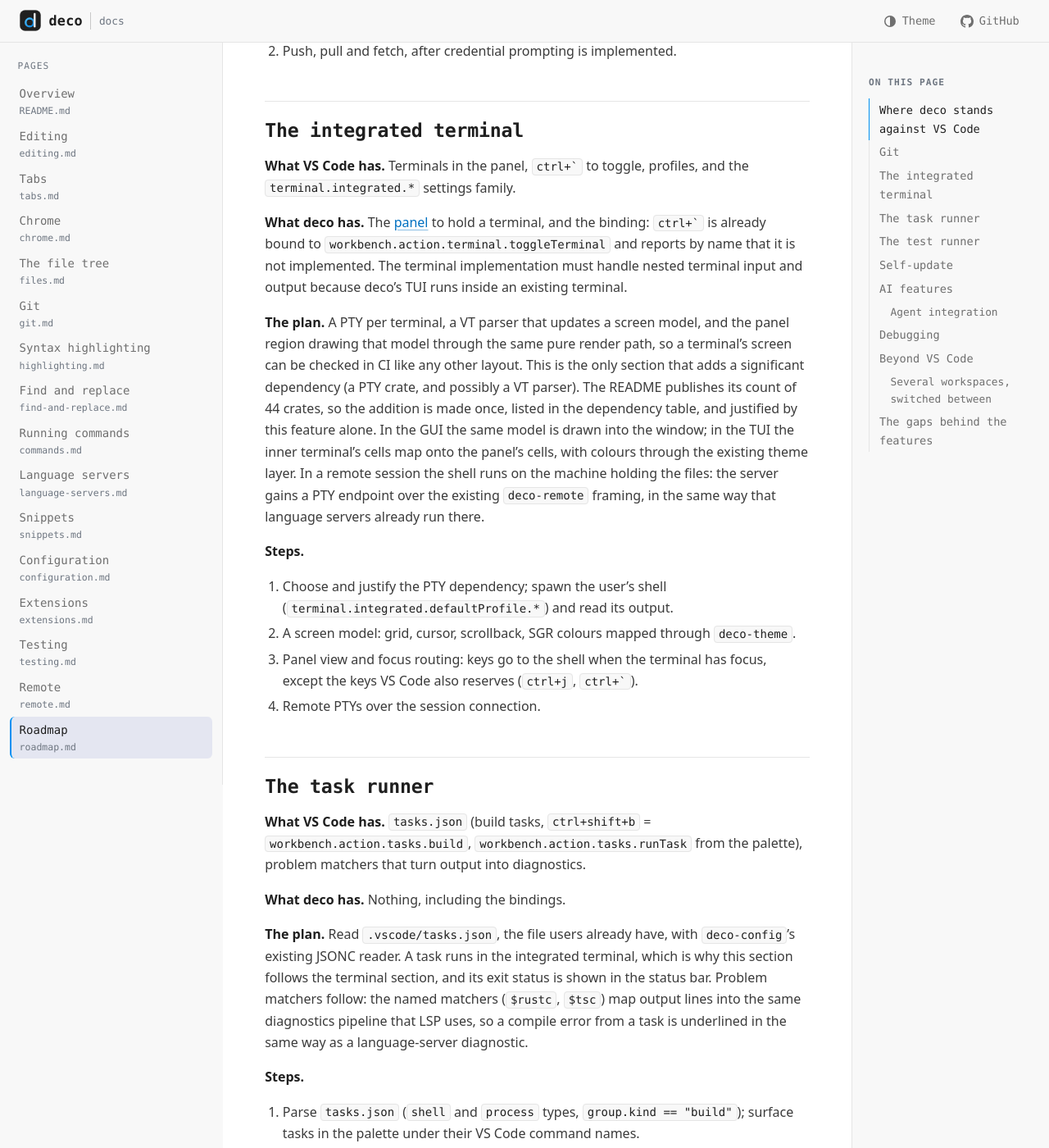
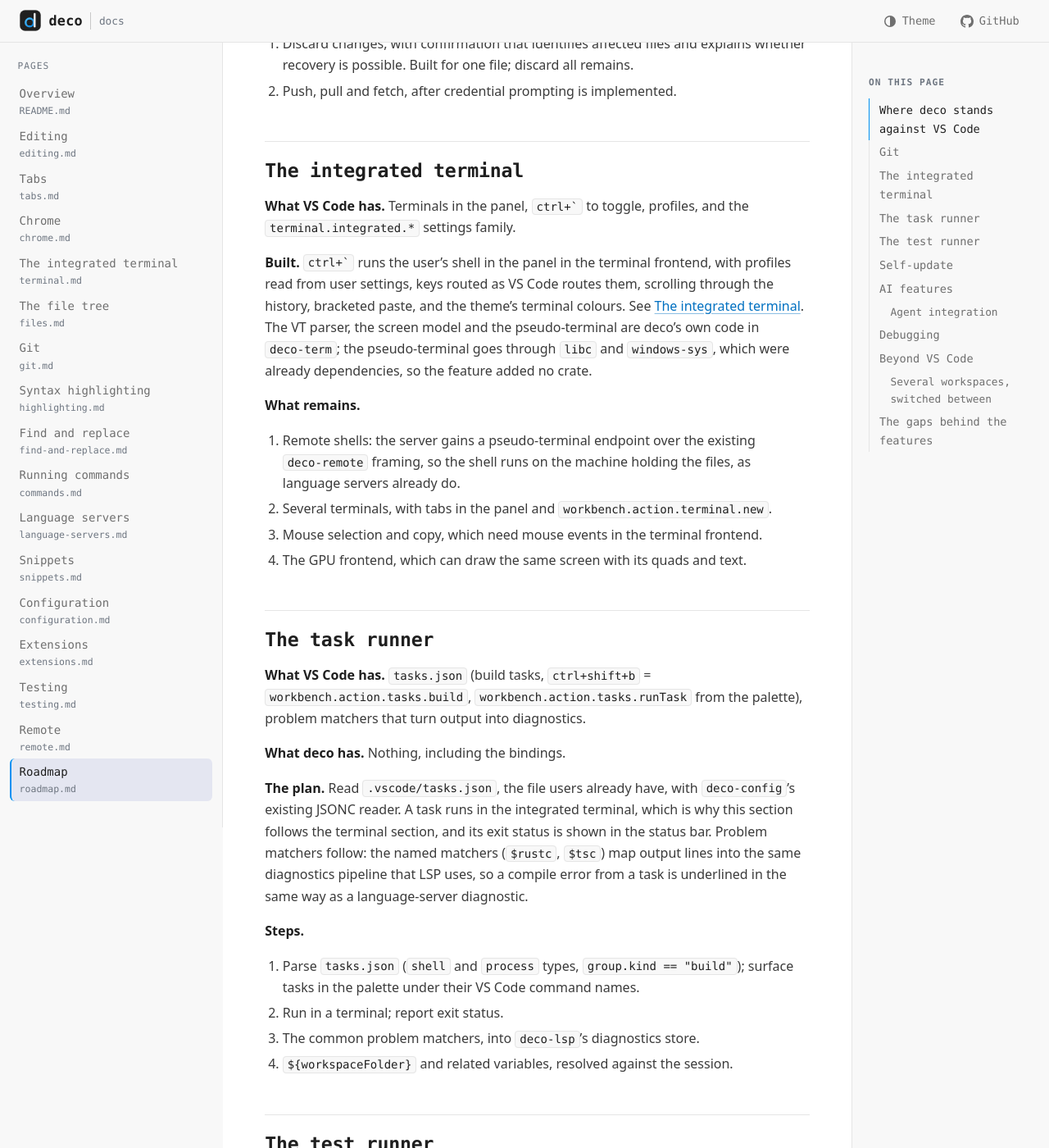
Before and after one commit to sabas0ba/deco, a Jekyll site: the page built from docs/roadmap.md, in a window 1280 px wide and 1400 px high, scrolled down 2125 px. Shown: the whole window at 82% size. Built offline with Jekyll 4.4.1, drawn with Linux system fonts in a browser that asks for light colours; our own code applies the rules of GitHub Pages for plain Markdown files; some of the changed text lies outside the part shown.

Commit message:
docs: the integrated terminal
A page for the terminal with an animation generated from a scripted
shell, and the README, chrome, commands and roadmap pages updated to
match. The palette demonstrations change because the palette now lists
the terminal commands.

Co-Authored-By: Claude Opus 5.5 <noreply@anthropic.com>
Claude-Session: https://claude.ai/code/session_014eKQZ5rqt4SPbwj2x8nDqc

```diff
--- a/docs/_data/nav.yml
+++ b/docs/_data/nav.yml
@@ -23,6 +23,11 @@
   path: chrome.md
   url: /chrome.html
   blurb: The side bar and the panel, and where the space comes from
+
+- title: The integrated terminal
+  path: terminal.md
+  url: /terminal.html
+  blurb: A shell in the panel, which keys it gets, and how it is drawn
 
 - title: The file tree
   path: files.md
--- a/docs/roadmap.md
+++ b/docs/roadmap.md
@@ -13,19 +13,19 @@ Features that VS Code has and deco does not, with their prerequisites:
 | Missing | Depends on |
 | --- | --- |
 | Git — push/pull ([the rest is built](git.md)) | a decision on how credentials are asked for |
-| Integrated terminal | a PTY dependency; its home is the [panel](chrome.md) |
-| Task runner (`tasks.json`, `ctrl+shift+b`) | the terminal, for somewhere to run |
+| Integrated terminal — remote shells, several terminals, mouse selection ([the rest is built](terminal.md)) | the remote server's framing for the remote shell |
+| Task runner (`tasks.json`, `ctrl+shift+b`) | the terminal, for somewhere to run, which is built |
 | Test runner | the task runner, and later the extension host |
 | Self-update | nothing — `cargo xtask dist` already builds what it would install |
 | AI features — inline completions, chat, agent mode, MCP (`chat.disableAIFeatures`) | the extension host, ghost text, and the panel; agents additionally on `WorkspaceEdit` and the terminal; the off switch depends on nothing and comes first |
 | Debugging (DAP) | the panel; by far the largest item here |
 
-These dependencies determine the order of the sections below. One foundation remains: **implementing the remaining extension-host APIs**. The other two are built. The **[side bar and panel](chrome.md)** provide regions for the file tree, source-control view and planned terminal. **`WorkspaceEdit`** ([below](#the-gaps-behind-the-features)) is already used by rename, code actions and workspace-wide replace, and is intended for an agent's turn. The file tree's create, rename and delete use a separate file operation type, because a `WorkspaceEdit` describes edits within files; see [The file tree](files.md).
+These dependencies determine the order of the sections below. One foundation remains: **implementing the remaining extension-host APIs**. The other two are built. The **[side bar and panel](chrome.md)** provide regions for the file tree, source-control view and terminal. **`WorkspaceEdit`** ([below](#the-gaps-behind-the-features)) is already used by rename, code actions and workspace-wide replace, and is intended for an agent's turn. The file tree's create, rename and delete use a separate file operation type, because a `WorkspaceEdit` describes edits within files; see [The file tree](files.md).
 
 Two rules from the existing implementation apply to every section below:
 
 - **VS Code's identifiers, exactly.** The commands are `git.stage` and `workbench.action.terminal.toggleTerminal`, and the settings are `git.enabled` and `terminal.integrated.defaultProfile.linux`. deco does not add a `deco.*` synonym for anything VS Code already names, so an existing `keybindings.json` keeps its meaning.
-- **A key whose feature is missing reports it.** `` ctrl+` `` is bound and reports that the integrated terminal is not implemented; a test over the default keymap checks that unimplemented commands report an error. Once the feature is implemented, the command performs the operation; for example, `ctrl+b` and `ctrl+j` now toggle the side bar and panel.
+- **A key whose feature is missing reports it.** `ctrl+k z` is bound and reports that Zen Mode is not implemented; a test over the default keymap checks that unimplemented commands report an error. Once the feature is implemented, the command performs the operation; for example, `ctrl+b` and `ctrl+j` now toggle the side bar and panel.
 
 ## Git
 
@@ -42,20 +42,16 @@ Two rules from the existing implementation apply to every section below:
 
 ## The integrated terminal
 
-**What VS Code has.** Terminals in the panel, ``ctrl+` `` to toggle, profiles,
-and the `terminal.integrated.*` settings family.
+**What VS Code has.** Terminals in the panel, ``ctrl+` `` to toggle, profiles, and the `terminal.integrated.*` settings family.
 
-**What deco has.** The [panel](chrome.md) to hold a terminal, and the binding: ``ctrl+` `` is already bound to `workbench.action.terminal.toggleTerminal` and reports by name that it is not implemented. The terminal implementation must handle nested terminal input and output because deco's TUI runs inside an existing terminal.
+**Built.** ``ctrl+` `` runs the user's shell in the panel in the terminal frontend, with profiles read from user settings, keys routed as VS Code routes them, scrolling through the history, bracketed paste, and the theme's terminal colours. See [The integrated terminal](terminal.md). The VT parser, the screen model and the pseudo-terminal are deco's own code in `deco-term`; the pseudo-terminal goes through `libc` and `windows-sys`, which were already dependencies, so the feature added no crate.
 
-**The plan.** A PTY per terminal, a VT parser that updates a screen model, and the panel region drawing that model through the same pure render path, so a terminal's screen can be checked in CI like any other layout. This is the only section that adds a significant dependency (a PTY crate, and possibly a VT parser). The README publishes its count of 44 crates, so the addition is made once, listed in the dependency table, and justified by this feature alone. In the GUI the same model is drawn into the window; in the TUI the inner terminal's cells map onto the panel's cells, with colours through the existing theme layer. In a remote session the shell runs on the machine holding the files: the server gains a PTY endpoint over the existing `deco-remote` framing, in the same way that language servers already run there.
+**What remains.**
 
-**Steps.**
-
-1. Choose and justify the PTY dependency; spawn the user's shell (`terminal.integrated.defaultProfile.*`) and read its output.
-2. A screen model: grid, cursor, scrollback, SGR colours mapped through
-   `deco-theme`.
-3. Panel view and focus routing: keys go to the shell when the terminal has focus, except the keys VS Code also reserves (`ctrl+j`, ``ctrl+` ``).
-4. Remote PTYs over the session connection.
+1. Remote shells: the server gains a pseudo-terminal endpoint over the existing `deco-remote` framing, so the shell runs on the machine holding the files, as language servers already do.
+2. Several terminals, with tabs in the panel and `workbench.action.terminal.new`.
+3. Mouse selection and copy, which need mouse events in the terminal frontend.
+4. The GPU frontend, which can draw the same screen with its quads and text.
 
 ## The task runner
 
@@ -135,12 +131,12 @@ updater.
 
 ### Agent integration
 
-**Agent integration** would allow a model to edit multiple files and invoke tools. It requires separate support for edit review, process execution, permissions and MCP (Model Context Protocol), beyond completion and chat APIs. External CLI agents could also run in the planned integrated terminal.
+**Agent integration** would allow a model to edit multiple files and invoke tools. It requires separate support for edit review, process execution, permissions and MCP (Model Context Protocol), beyond completion and chat APIs. External CLI agents can already run in the integrated terminal.
 
 - **Check tool calls through the capability broker.** File access would use resolved path scopes; process and network access would require their own declarations and policy decisions. Agent integration also needs session-scoped grants, revocation and an audit trail. These controls and the currently unsupported operations must be implemented before enabling agent tools.
 - **An agent's edits arrive as a `WorkspaceEdit`.** The multi-file, undoable edit used by rename is also the right unit for an agent's changes: applied atomically, reviewable as a diff before or after, and undone as **one step**, so `ctrl+z` recovers from a bad agent turn. This is the main reason `WorkspaceEdit` is treated as a foundation rather than a feature.
 - **Add MCP server and tool permissions.** Initial support would target local JSON-RPC servers over stdio, with process supervision similar to `deco-lsp`. The proposed `mcp.json` integration would require permission to start each server and separate grants for its tools before offering them to the model.
-- **External CLI agents are integrated through the terminal, not an API.** Users already run Claude Code and similar tools beside their editor. The integrated terminal would provide the initial integration: the agent runs there, and the editor detects what it changed. Files reload cleanly (built: open files are checked once a second, a clean document takes the new text as one undo step, and a document with unsaved changes asks before saving over it — see [Tabs](tabs.md#files-changed-by-other-programs)), and the git gutter shows the agent's changes. Deeper integration, where the agent controls the editor, would use the same mediated API as extensions and nothing more.
+- **External CLI agents are integrated through the terminal, not an API.** Users already run Claude Code and similar tools beside their editor. The integrated terminal provides the initial integration: the agent runs there, and the editor detects what it changed. Files reload cleanly (built: open files are checked once a second, a clean document takes the new text as one undo step, and a document with unsaved changes asks before saving over it — see [Tabs](tabs.md#files-changed-by-other-programs)), and the git gutter shows the agent's changes. Deeper integration, where the agent controls the editor, would use the same mediated API as extensions and nothing more.
 
 **Steps (agents).**
 
```
Also changed, not shown: docs/chrome.md (+2 -2 lines), docs/commands.md (+1 -1 lines), docs/terminal.md (added, +74 -0 lines), README.md, docs/img/command-palette.svg, docs/img/extension-commands.svg, docs/img/git-checkout.svg, docs/img/git-view.svg, docs/img/terminal.svg (added), 2 other files.
